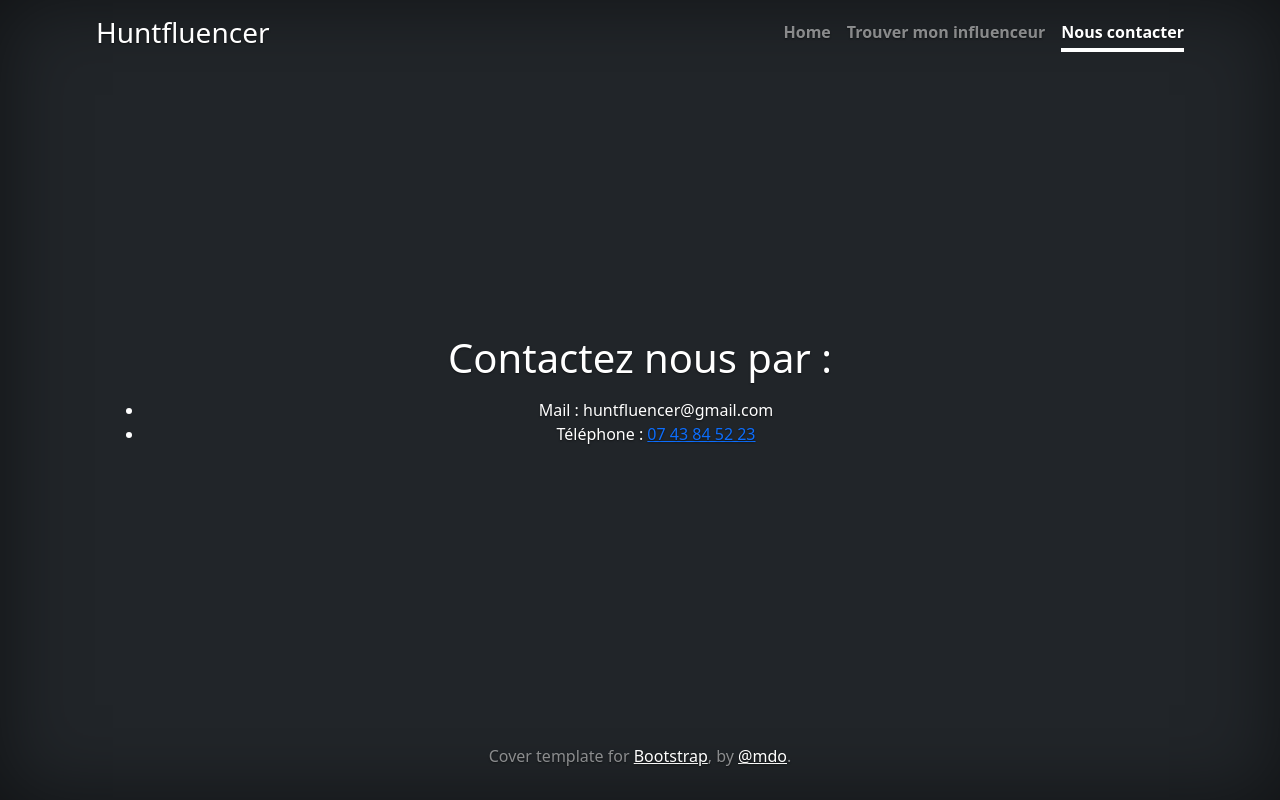
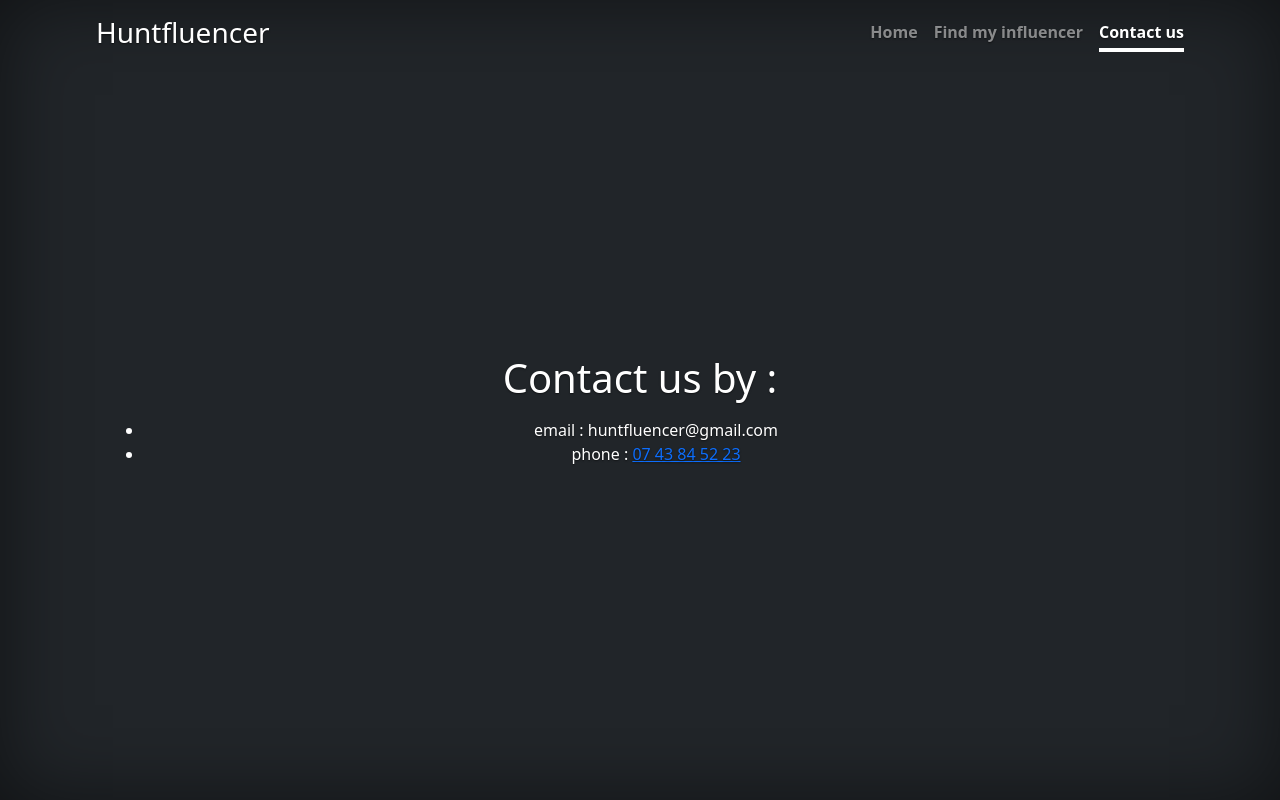
Before and after one commit to layiane/huntfluencer, a Django app: page /contact in a window 1280 px wide. Run offline with Django 4.2, Linux system fonts and the light colour scheme; some libraries are stand-ins or nearby versions.

Commit message:
english version

```diff
--- a/huntfluencer/polls/templates/contact.html
+++ b/huntfluencer/polls/templates/contact.html
@@ -82,17 +82,17 @@
       <h3 class="float-md-start mb-0">Huntfluencer</h3>
       <nav class="nav nav-masthead justify-content-center float-md-end">
         <a class= "nav-link fw-bold py-1 px-0" href="{% url 'home' %}">Home</a>
-        <a class="nav-link fw-bold py-1 px-0" href="{% url 'trouver_mon_influenceur' %}">Trouver mon influenceur</a>
-        <a class="nav-link fw-bold py-1 px-0 active" aria-current="page" href="#">Nous contacter</a>
+        <a class="nav-link fw-bold py-1 px-0" href="{% url 'trouver_mon_influenceur' %}">Find my influencer</a>
+        <a class="nav-link fw-bold py-1 px-0 active" aria-current="page" href="#">Contact us</a>
       </nav>
     </div>
   </header>
 
   <main class="px-3">
-    <h1>Contactez nous par :</h1>
+    <h1>Contact us by  :</h1>
     <p class="lead"><ul>
-      <li>Mail : huntfluencer@gmail.com</li>
-      <li>Téléphone : <a href="non.html">07 43 84 52 23</a></li>
+      <li>email : huntfluencer@gmail.com</li>
+      <li>phone : <a href="non.html">07 43 84 52 23</a></li>
   </ul></p>
     <p class="lead">
 
@@ -100,7 +100,6 @@
   </main>
 
   <footer class="mt-auto text-white-50">
-    <p>Cover template for <a href="https://getbootstrap.com/" class="text-white">Bootstrap</a>, by <a href="https://twitter.com/mdo" class="text-white">@mdo</a>.</p>
   </footer>
 </div>
 
--- a/huntfluencer/polls/templates/forms.html
+++ b/huntfluencer/polls/templates/forms.html
@@ -145,8 +145,6 @@
     </main>
 
     <footer class="mt-auto text-white-50">
-      <p>Cover template for <a href="https://getbootstrap.com/" class="text-white">Bootstrap</a>, by <a
-          href="https://twitter.com/mdo" class="text-white">@mdo</a>.</p>
     </footer>
   </div>
 
```
Also changed, not shown: huntfluencer/polls/templates/home.html (+4 -5 lines), huntfluencer/polls/templates/trouver_mon_influenceur.html (+5 -6 lines).
